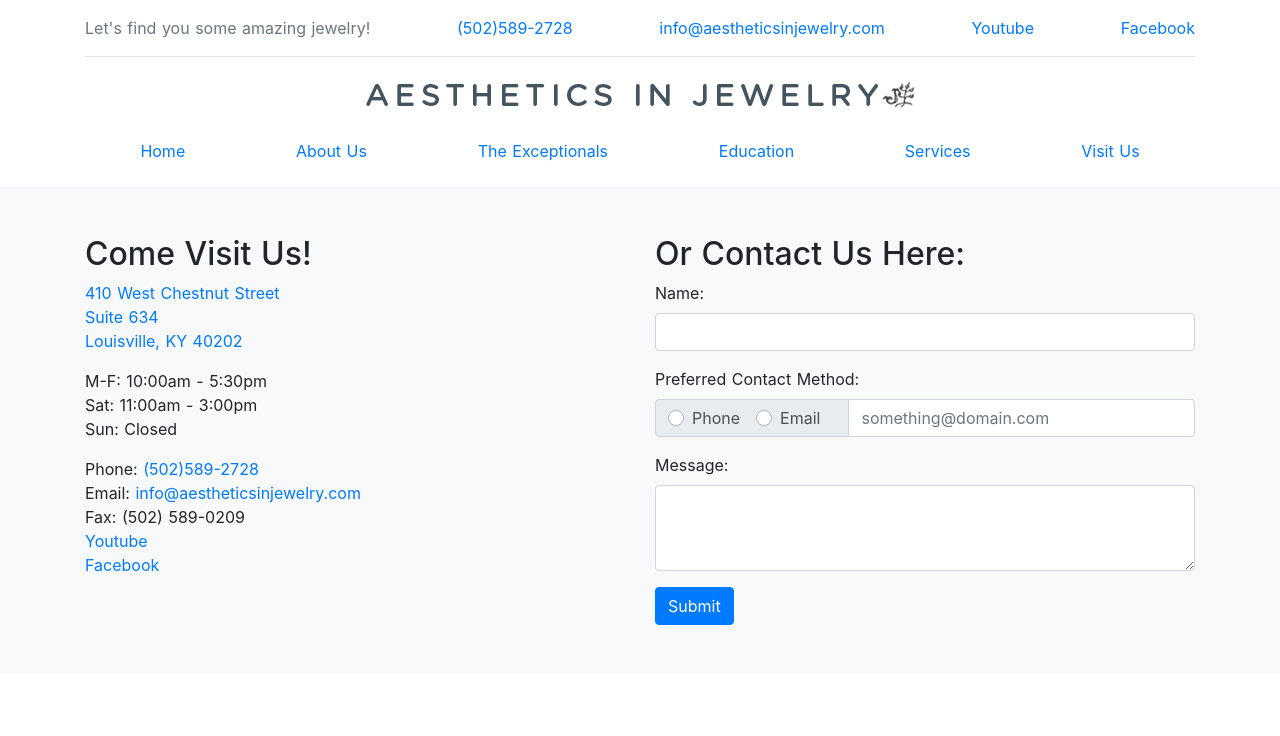
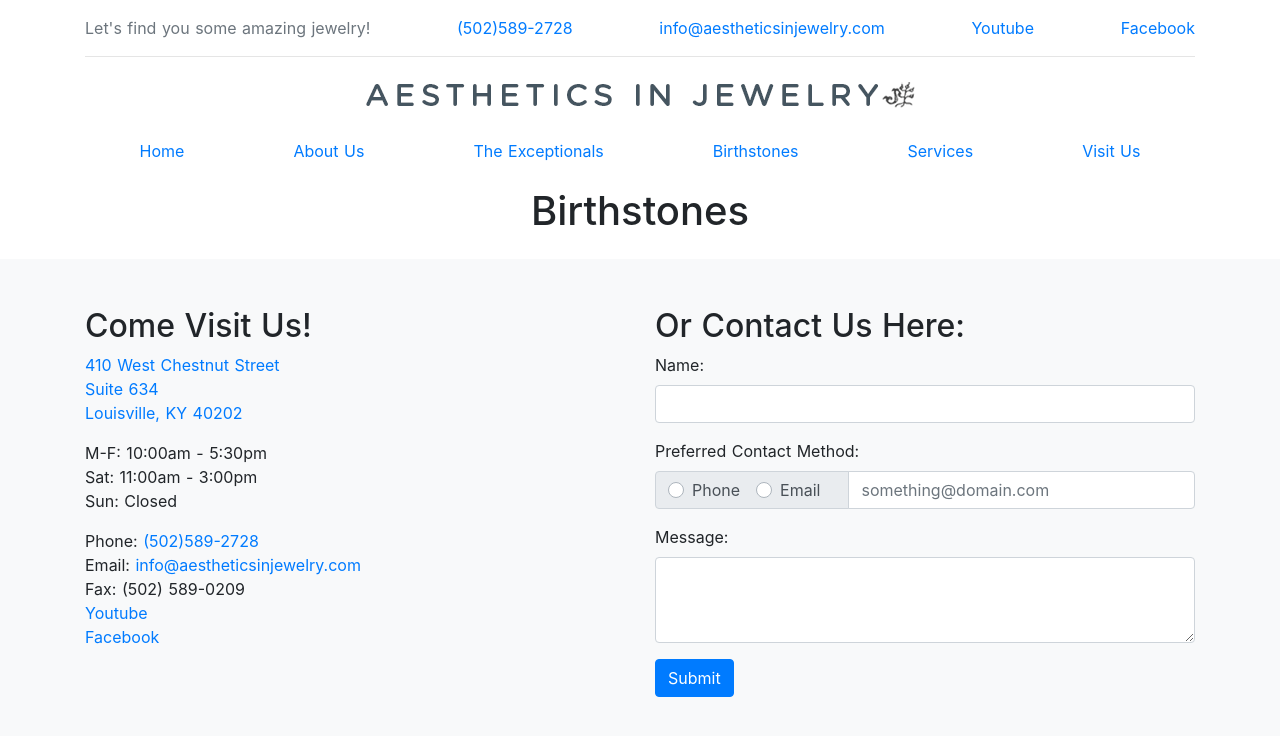
Before and after one commit to shadowlion/aestheticsinjewelry, a Nuxt app in the folder client/: page /birthstones in a window 1280 px wide. Shown: the top 736 px of the page. Built offline with nearby package versions, Linux system fonts and the light colour scheme.

Commit message:
change education to birthstones page

```diff
--- a/client/components/Base/BaseHeader/index.vue
+++ b/client/components/Base/BaseHeader/index.vue
@@ -27,7 +27,7 @@
         <a href="/">Home</a>
         <a href="/about">About Us</a>
         <a href="/exceptionals">The Exceptionals</a>
-        <a href="/education">Education</a>
+        <a href="/birthstones">Birthstones</a>
         <a href="/services">Services</a>
         <a href="/visit-us">Visit Us</a>
       </div>
@@ -43,7 +43,7 @@
             <a href="/" class="nav-item">Home</a>
             <a href="/about" class="nav-item">About Us</a>
             <a href="/exceptionals" class="nav-item">The Exceptionals</a>
-            <a href="/education" class="nav-item">Education</a>
+            <a href="/birthstones" class="nav-item">Birthstones</a>
             <a href="/services" class="nav-item">Services</a>
             <a href="/visit-us" class="nav-item">Visit Us</a>
             <a href="tel:5025892728">(502)589-2728</a>
--- a/client/pages/education.vue
+++ b/client/pages/birthstones.vue
@@ -1,6 +1,6 @@
 <template>
   <section class="container">
-    <h1 class="text-center pb-3">Education</h1>
+    <h1 class="text-center pb-3">Birthstones</h1>
     <article></article>
   </section>
 </template>
```
